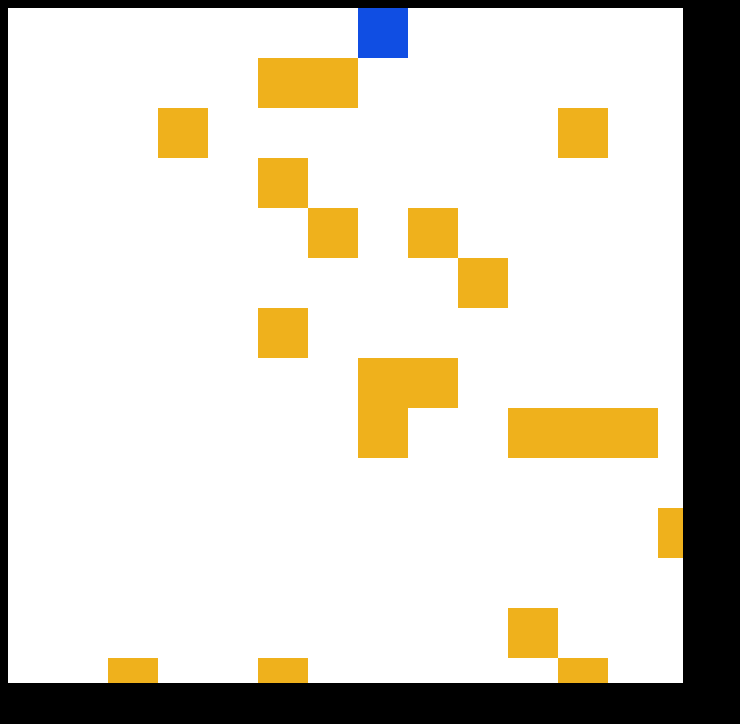
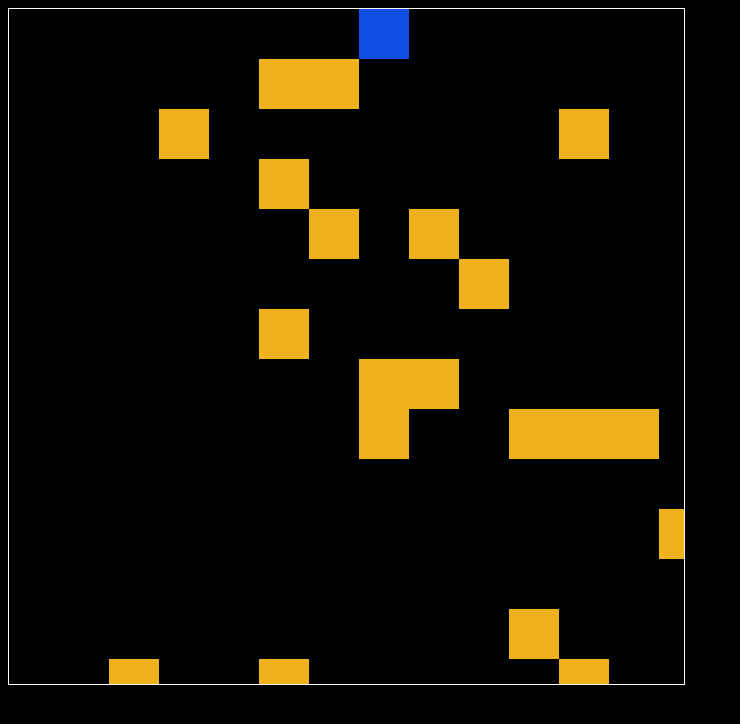
Before and after one commit to divear/Randprix, a React (Create React App) app: page /game in a window 1280 px wide. Shown: the top 724 px of the page, without its empty margins (0-740 px from the left). Built offline with nearby package versions, Linux system fonts and the light colour scheme.

Commit message:
try again button

```diff
--- a/src/App.css
+++ b/src/App.css
@@ -5,10 +5,15 @@ body{
   background-color: black;
   color: white;
 }
+button{
+  cursor: pointer;
+  background-color: var(--bg);
+}
 #canvas{
-  background-color: white;
+  background-color: rgb(0, 0, 0);
   margin: 0;
   padding: 0%;
+  border: 0.1vw solid white;
 }
 .whatSee{
   font-size: 1vw;
--- a/src/components/Game.jsx
+++ b/src/components/Game.jsx
@@ -17,7 +17,7 @@ function Signin() {
   useEffect(() => {
     setInterval(() => {
       time++
-      console.log(time);
+      console.log(coins);
     }, 1000)
   }, [])
 
--- a/src/components/Win.jsx
+++ b/src/components/Win.jsx
@@ -6,6 +6,7 @@ function Win() {
             <title>You won</title>
             <h1>You won</h1>
             <h2>Your time: {localStorage.getItem("time")}s</h2>
+            <button onClick={()=>window.location = "/game"} className="tryAgain">Try again.</button>
         </div>
     )
 }
```
Also changed, not shown: src/canvasGame.png (added).
